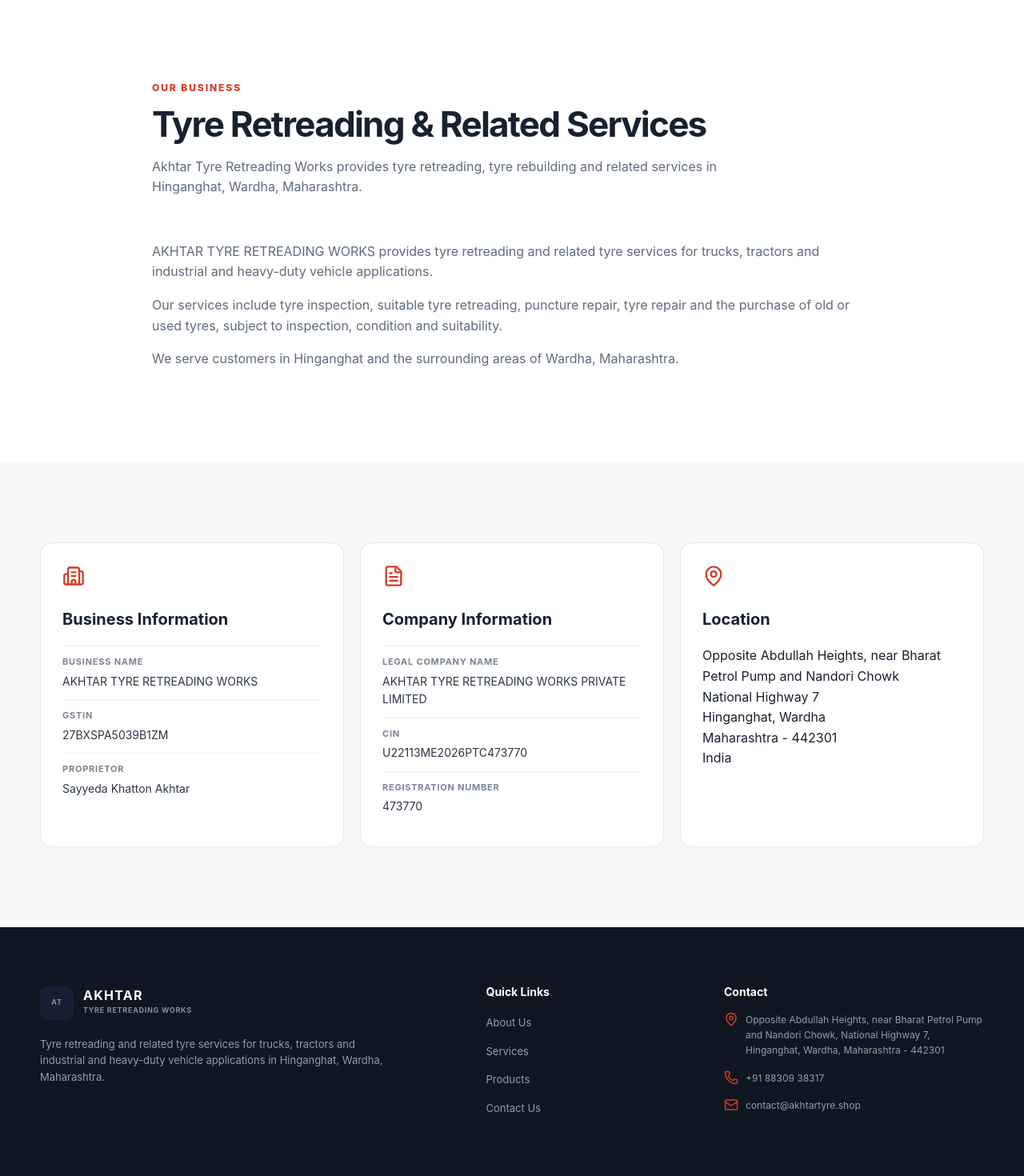
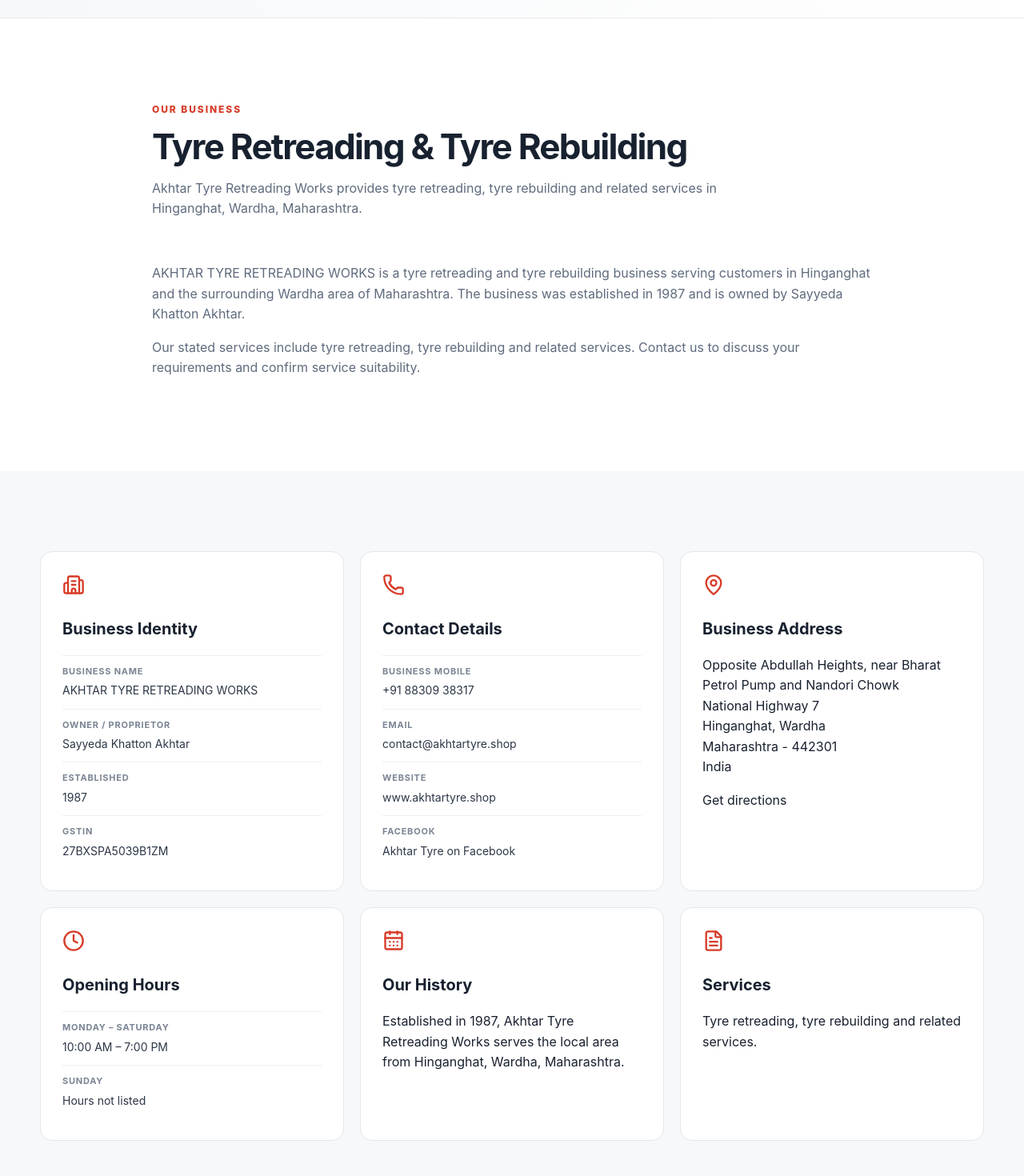
Before and after one commit to aasimawshaikh/akhtar-tyre-retreading-works, a React (Vite) app: page /about in a window 1280 px wide. Shown: the part 460-1930 px from the top of the page at 80% size. Built offline with nearby package versions, Linux system fonts and the light colour scheme.

Commit message:
Improve About page business identity and local SEO

```diff
--- a/src/pages/About.jsx
+++ b/src/pages/About.jsx
@@ -1,17 +1,83 @@
-import { Building2, MapPin, FileText } from "lucide-react";
+import { Helmet } from "react-helmet-async";
+import { Building2, MapPin, FileText, Phone, Mail, Clock, CalendarDays } from "lucide-react";
 import { company } from "../data/company";
 import SectionHeading from "../components/common/SectionHeading";
 
+const businessSchema = {
+  "@context": "https://schema.org",
+  "@type": "LocalBusiness",
+  "@id": "https://www.akhtartyre.shop/#business",
+  name: company.name,
+  url: "https://www.akhtartyre.shop/",
+  mainEntityOfPage: "https://www.akhtartyre.shop/about",
+  description: company.description,
+  telephone: "+918830938317",
+  email: company.email,
+  foundingDate: "1987",
+  founder: {
+    "@type": "Person",
+    name: company.proprietor,
+  },
+  address: {
+    "@type": "PostalAddress",
+    streetAddress: "Opposite Abdullah Heights, near Bharat Petrol Pump and Nandori Chowk, National Highway 7",
+    addressLocality: "Hinganghat",
+    addressRegion: "Maharashtra",
+    postalCode: "442301",
+    addressCountry: "IN",
+  },
+  openingHoursSpecification: {
+    "@type": "OpeningHoursSpecification",
+    dayOfWeek: [
+      "https://schema.org/Monday",
+      "https://schema.org/Tuesday",
+      "https://schema.org/Wednesday",
+      "https://schema.org/Thursday",
+      "https://schema.org/Friday",
+      "https://schema.org/Saturday",
+    ],
+    opens: "10:00",
+    closes: "19:00",
+  },
+  sameAs: [
+    "https://www.facebook.com/AkhtarTyre/",
+    "https://www.akhtartyre.shop/",
+  ],
+  identifier: {
+    "@type": "PropertyValue",
+    propertyID: "GSTIN",
+    value: company.gstin,
+  },
+};
+
 function About() {
+  const { address } = company;
+
   return (
     <>
+      <Helmet>
+        <title>About Us | Owner, Contact & Business Details | Akhtar Tyre Retreading Works</title>
+        <meta
+          name="description"
+          content="Learn about Akhtar Tyre Retreading Works, established in 1987 and owned by Sayyeda Khatton Akhtar. Find our verified phone number, address, opening hours and business details in Hinganghat, Wardha."
+        />
+        <link rel="canonical" href="https://www.akhtartyre.shop/about" />
+        <meta property="og:url" content="https://www.akhtartyre.shop/about" />
+        <meta property="og:title" content="About Akhtar Tyre Retreading Works" />
+        <meta
+          property="og:description"
+          content="Business details, proprietor, contact information and location for Akhtar Tyre Retreading Works in Hinganghat, Maharashtra. Established 1987."
+        />
+        <script type="application/ld+json">{JSON.stringify(businessSchema)}</script>
+      </Helmet>
+
       <section className="page-hero">
         <div className="container">
-          <span className="section-eyebrow">ABOUT US</span>
+          <span className="section-eyebrow">ABOUT US · ESTABLISHED 1987</span>
           <h1>About Akhtar Tyre Retreading Works</h1>
           <p>
-            Tyre retreading and related tyre services in
-            Hinganghat, Wardha, Maharashtra.
+            A tyre retreading and tyre rebuilding business in Hinganghat,
+            Wardha, Maharashtra, established in 1987.
           </p>
         </div>
       </section>
@@ -20,27 +86,22 @@
         <div className="container content-narrow">
           <SectionHeading
             eyebrow="OUR BUSINESS"
-            title="Tyre Retreading & Related Services"
+            title="Tyre Retreading & Tyre Rebuilding"
             description={company.description}
             align="left"
           />
 
           <p>
-            {company.name} provides tyre retreading and related
-            tyre services for trucks, tractors and industrial and
-            heavy-duty vehicle applications.
+            {company.name} is a tyre retreading and tyre rebuilding business
+            serving customers in Hinganghat and the surrounding Wardha area
+            of Maharashtra. The business was established in 1987 and is
+            owned by {company.proprietor}.
           </p>
 
           <p>
-            Our services include tyre inspection, suitable tyre
-            retreading, puncture repair, tyre repair and the
-            purchase of old or used tyres, subject to inspection,
-            condition and suitability.
-          </p>
-
-          <p>
-            We serve customers in Hinganghat and the surrounding
-            areas of Wardha, Maharashtra.
+            Our stated services include tyre retreading, tyre rebuilding and
+            related services. Contact us to discuss your requirements and
+            confirm service suitability.
           </p>
         </div>
       </section>
@@ -49,66 +110,81 @@
         <div className="container info-grid">
           <article className="info-card">
             <Building2 size={28} />
-
-            <h2>Business Information</h2>
-
+            <h2>Business Identity</h2>
             <dl>
-              <div>
-                <dt>Business Name</dt>
-                <dd>{company.name}</dd>
-              </div>
-
-              <div>
-                <dt>GSTIN</dt>
-                <dd>{company.gstin}</dd>
-              </div>
-
-              <div>
-                <dt>Proprietor</dt>
-                <dd>{company.proprietor}</dd>
-              </div>
+              <div><dt>Business Name</dt><dd>{company.name}</dd></div>
+              <div><dt>Owner / Proprietor</dt><dd>{company.proprietor}</dd></div>
+              <div><dt>Established</dt><dd>1987</dd></div>
+              <div><dt>GSTIN</dt><dd>{company.gstin}</dd></div>
             </dl>
           </article>
 
           <article className="info-card">
-            <FileText size={28} />
-
-            <h2>Company Information</h2>
-
+            <Phone size={28} />
+            <h2>Contact Details</h2>
             <dl>
               <div>
-                <dt>Legal Company Name</dt>
-                <dd>{company.legalName}</dd>
+                <dt>Business Mobile</dt>
+                <dd><a href="tel:+918830938317">+91 88309 38317</a></dd>
               </div>
-
               <div>
-                <dt>CIN</dt>
-                <dd>{company.cin}</dd>
+                <dt>Email</dt>
+                <dd><a href={`mailto:${company.email}`}>{company.email}</a></dd>
               </div>
-
               <div>
-                <dt>Registration Number</dt>
-                <dd>{company.registrationNumber}</dd>
+                <dt>Website</dt>
+                <dd><a href="https://www.akhtartyre.shop/">www.akhtartyre.shop</a></dd>
+              </div>
+              <div>
+                <dt>Facebook</dt>
+                <dd><a href="https://www.facebook.com/AkhtarTyre/" target="_blank" rel="noopener noreferrer">Akhtar Tyre on Facebook</a></dd>
               </div>
             </dl>
           </article>
 
           <article className="info-card">
             <MapPin size={28} />
+            <h2>Business Address</h2>
+            <address>
+              {address.street}<br />
+              {address.road}<br />
+              {address.city}, {address.district}<br />
+              {address.state} - {address.postalCode}<br />
+              {address.country}
+            </address>
+            <p>
+              <a
+                href="https://www.google.com/maps/search/?api=1&query=Opposite%20Abdullah%20Heights%2C%20near%20Bharat%20Petrol%20Pump%20and%20Nandori%20Chowk%2C%20National%20Highway%207%2C%20Hinganghat%2C%20Wardha%2C%20Maharashtra%20442301"
+                target="_blank"
+                rel="noopener noreferrer"
+              >
+                Get directions
+              </a>
+            </p>
+          </article>
 
-            <h2>Location</h2>
+          <article className="info-card">
+            <Clock size={28} />
+            <h2>Opening Hours</h2>
+            <dl>
+              <div><dt>Monday – Saturday</dt><dd>10:00 AM – 7:00 PM</dd></div>
+              <div><dt>Sunday</dt><dd>Hours not listed</dd></div>
+            </dl>
+          </article>
 
-            <address>
-              {company.address.street}
-              <br />
-              {company.address.road}
-              <br />
-              {company.address.city}, {company.address.district}
-              <br />
-              {company.address.state} - {company.address.postalCode}
-              <br />
-              {company.address.country}
-            </address>
+          <article className="info-card">
+            <CalendarDays size={28} />
+            <h2>Our History</h2>
+            <p>
+              Established in 1987, Akhtar Tyre Retreading Works serves the
+              local area from Hinganghat, Wardha, Maharashtra.
+            </p>
+          </article>
+
+          <article className="info-card">
+            <FileText size={28} />
+            <h2>Services</h2>
+            <p>Tyre retreading, tyre rebuilding and related services.</p>
           </article>
         </div>
       </section>
```
